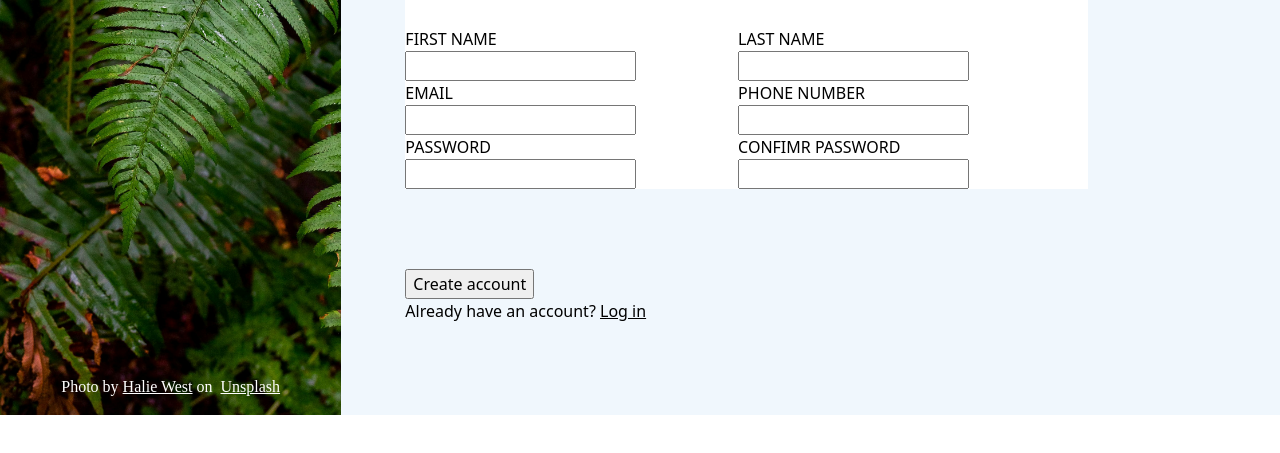
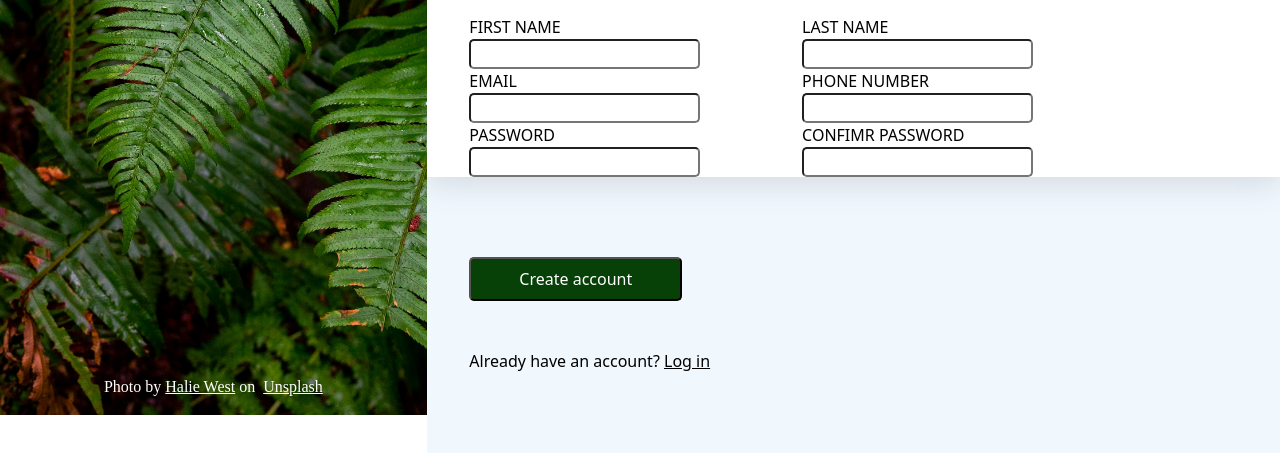
Before and after one commit to SkyMarsh14/Sign-up-Form-TOP, a plain HTML site: page index.html in a window 1280 px wide. Shown: the part 385-838 px from the top of the page. Before the commit the page ends 800 px from the top, so only its background shows below. Drawn offline with Linux system fonts and the light colour scheme.

```diff
--- a/index.html
+++ b/index.html
@@ -25,42 +25,42 @@
             </div>
             <div class="form-container">
                 <div>Let's do this!</div>
-                <form action="" class="form">
+                <form action="" class="form" id="myForm">
                     <div class="form-row">
                         <div class="form-col">
                             <label for="user_firstName">FIRST NAME</label>
-                            <input id="user_firstName" type="text"></input>
+                            <input id="user_firstName" type="text" required></input>
                         </div>
                         <div class="form-col">
                             <label for="user_lastName">LAST NAME</label>
-                            <input id='user_lastName' type="text"></input>
+                            <input id='user_lastName' type="text" required></input>
                         </div>
                     </div>
                     <div class="form-row">
                         <div class="form-col">
                             <label for='user_email'>EMAIL</label>
-                            <input id='user_email' type="email">
+                            <input id='user_email' type="email" required>
                         </div>
                         <div class="form-col">
                             <label for="user_tel">PHONE NUMBER</label>
-                            <input id='user_tel' type="tel">
+                            <input id='user_tel' type="tel" required>
                         </div>
                     </div>
                     <div class="form-row">
                         <div class="form-col">
                             <label for="user_password">PASSWORD</label>
-                            <input type="password" id="user_password">
+                            <input type="password" id="user_password" required>
                         </div>
                         <div class="form-col">
                             <label for="confirm_password">CONFIMR PASSWORD</label>
-                            <input type="text" id="confirm_password">
+                            <input type="text" id="confirm_password" required>
                         </div>
                     </div>
                 </form>
             </div>
             <div class="right-footer">
-                <button class="accountMake">Create account</button>
-                <div class="login">Already have an account? <a href="">Log in</a></div>
+                <button class="accountMake" type="submit" form="myForm">Create account</button>
+                <div class="login" >Already have an account? <a href="">Log in</a></div>
             </div>
         </div>
     </div>
--- a/styles.css
+++ b/styles.css
@@ -97,8 +97,6 @@ a{
     justify-content: center;
     background-color:#f0f7fd;
     flex:2;
-    padding-left:5%;
-    padding-right:15%;
     font-family: system-ui, -apple-system, BlinkMacSystemFont, 'Segoe UI', Roboto, Oxygen, Ubuntu, Cantarell, 'Open Sans', 'Helvetica Neue', sans-serif;
 }
 .header h1,.header div{
@@ -124,6 +122,7 @@ a{
 }
 input{
     width:18vw;
+    border-radius:5px;
 }
 
 .form-container>div{
@@ -136,5 +135,21 @@ input{
     margin:5em 0;
 }
 .form-container{
+    box-shadow: rgba(100, 100, 111, 0.2) 0px 7px 29px 0px;
     background-color: white;
 }
+button{
+    color:white;
+    background-color: rgb(8, 65, 8);
+    border-radius:5px;
+    padding:0.5em 3em;
+    margin-bottom:3em;
+    width: fit-content;
+}
+
+.header,
+.form-container,
+.right-footer{
+padding-left:5%;
+padding-right:15%;
+}
```
